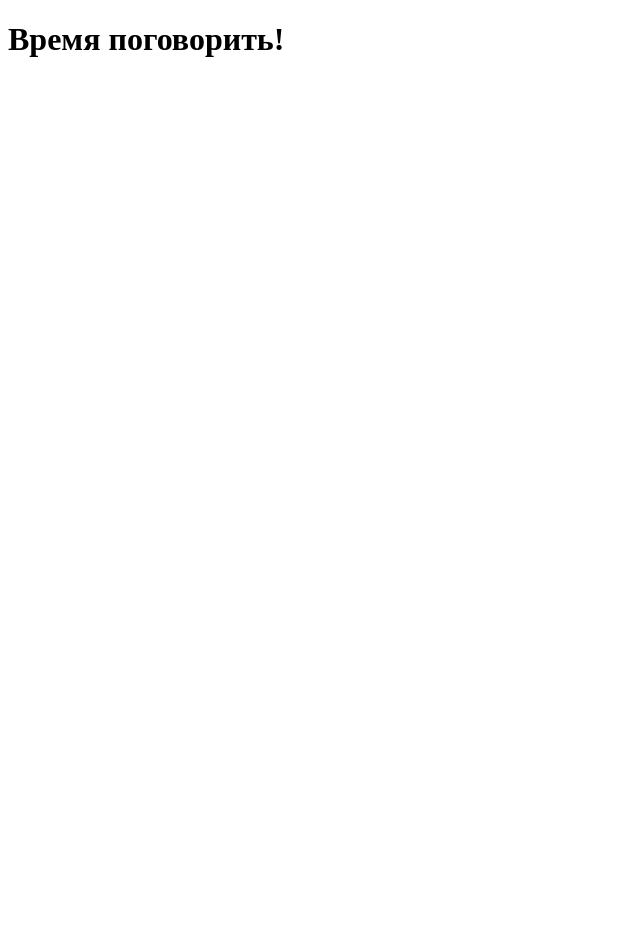
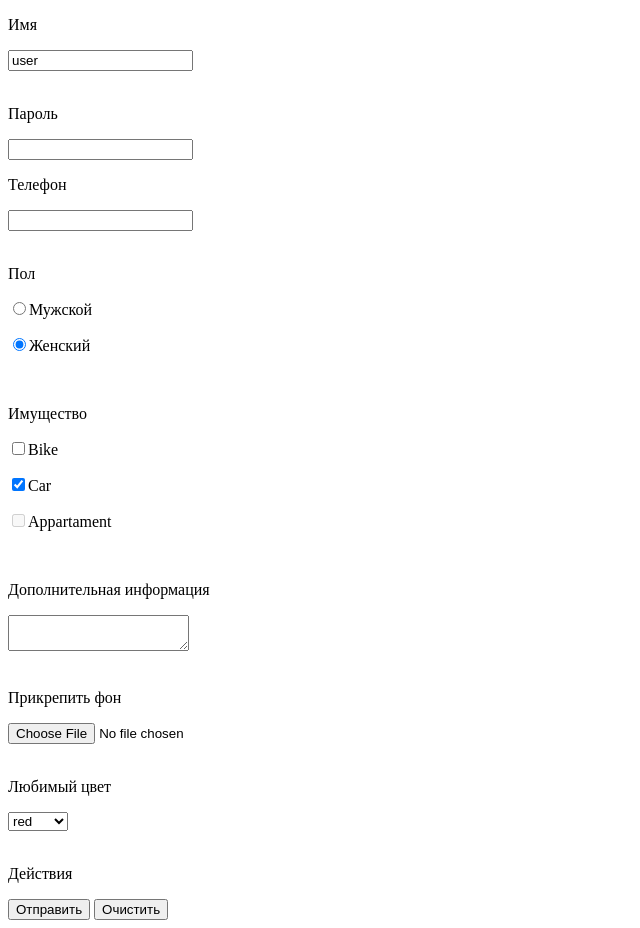
Before and after one commit to A14X4Y/Html_css-_lessons, a plain HTML site: page index.html in a window 1280 px wide. Shown: the whole page, without its empty margins (0-640 px from the left). Before the commit the page ends 800 px from the top, so only its background shows below. Drawn offline with Linux system fonts and the light colour scheme.

Commit message:
4 lessons

```diff
--- a/index.html
+++ b/index.html
@@ -1,10 +1,117 @@
 <!DOCTYPE html>
 <html lang="ru">
-    <head>
-        <title>Мой первый заказ!</title>
-        <meta http-equiv="Content-type" content="text/html; charset=UTF-8"/>
-    </head>
-    <body>
-        <h1>Время поговорить!</h1>
-    </body>
+
+<head>
+    <title>О нас</title>
+    <meta http-equiv="Content-type" content="text/html; charset=UTF-8" />
+    <link rel="stylesheet" href="style.css">
+
+<body>
+    <form action="#" method="get" enctype="multipart/form-data">
+        <div>
+            <p>Имя</p>
+            <div>
+                <input tabindex="1" type="text" name="nameUser" value="user">
+            </div>
+            <br>
+            <p>Пароль</p>
+            <div>
+                <input tabindex="2 "type="password" name="password" value="">
+            </div>
+            <p>Телефон</p>
+            <div>
+                <input tabindex="3" type="tel" name="phone">
+            </div>
+            <br>
+            <p>Пол</p>
+            <div>
+                <p><input tabindex="4" type="radio" name="sex" value="male">Мужской</p>
+                <p><input tabindex="4" checked type="radio" name="sex" value="female">Женский</p>
+            </div>
+            <br>
+            <p>Имущество</p>
+            <div>
+                <p><input tabindex="5" type="checkbox" name="transport" value="yes">Bike</p>
+                <p><input tabindex="6" checked type="checkbox" name="transport" value="yes">Car</p>
+                <p><input tabindex="7" disabled type="checkbox" name="transport" value="Appartament">Appartament</p>
+            </div>
+            <br>
+            <p>Дополнительная информация</p>
+            <div>
+                <textarea name="text"></textarea>
+            </div>
+            <br>
+            <p>Прикрепить фон</p>
+            <div>
+                <input type="file" name="photo" >
+            </div>
+            <br>
+            <p>Любимый цвет</p>
+            <div>
+                <select name="color" id="">
+                    <option value="red">red</option>
+                    <option value="purple">purple</option>
+                    <option checked value="green">green</option>
+                </select>
+            </div>
+            <br>
+            <p>Действия</p>
+            <div>
+               <button type="submit">Отправить</button>
+               <button type="reset">Очистить</button>
+            </div>
+        </div>
+    </form>
+</body>
+
+
+
 </html>
+
+<!-- <div>
+</div>
+<input disabled placeholder="Поле ввода" type="text" name="username" value="user">
+<div>
+    <input type="text" name="password" value="">
+</div>
+<div>
+    <p><input checked type="radio" name="beer" value="lager">Светлок пиво</p>
+    <p><input type="radio" name="beer" value="lager">Тёмное пиво</p>
+</div>
+</br>
+<div>
+    <p><input type="radio" name="beer2" value="lager">Светлок пиво</p>
+    <p><input checked type="radio" name="beer2" value="lager">Тёмное пиво</p>
+</div>
+<br>
+<div>
+    <p><input checked type="checkbox" name="car" value="yes">НАчиличе авто</p>
+    <p><input checked type="checkbox" name="car2" value="yes">НАчиличе авто 2</p>
+    <p><input checked type="checkbox" name="car3" value="yes">НАчиличе авто 3</p>
+    <p><input checked type="checkbox" name="car4" value="yes">НАчиличе авто 4</p>
+</div>
+<br/>
+ <div>
+    <p><input type="file" name="photo"></p>
+ </div>
+ <br/>
+ <div>
+    <textarea name="text"></textarea>
+ </div>
+ <br/>
+ <div>
+    <select name="color">
+        <option value="red">red</option>
+        <option selected value="yellow">yellow</option>
+        <option value="blue">blue</option>
+    </select>
+ </div>
+ <br>
+ <div>
+    <button type="">Отправить</button>
+ </div>
+ <br>
+ <br>
+ <br>
+ <br>
+ <br> -->
```
Also changed, not shown: img/Subtract.jpg (added).
